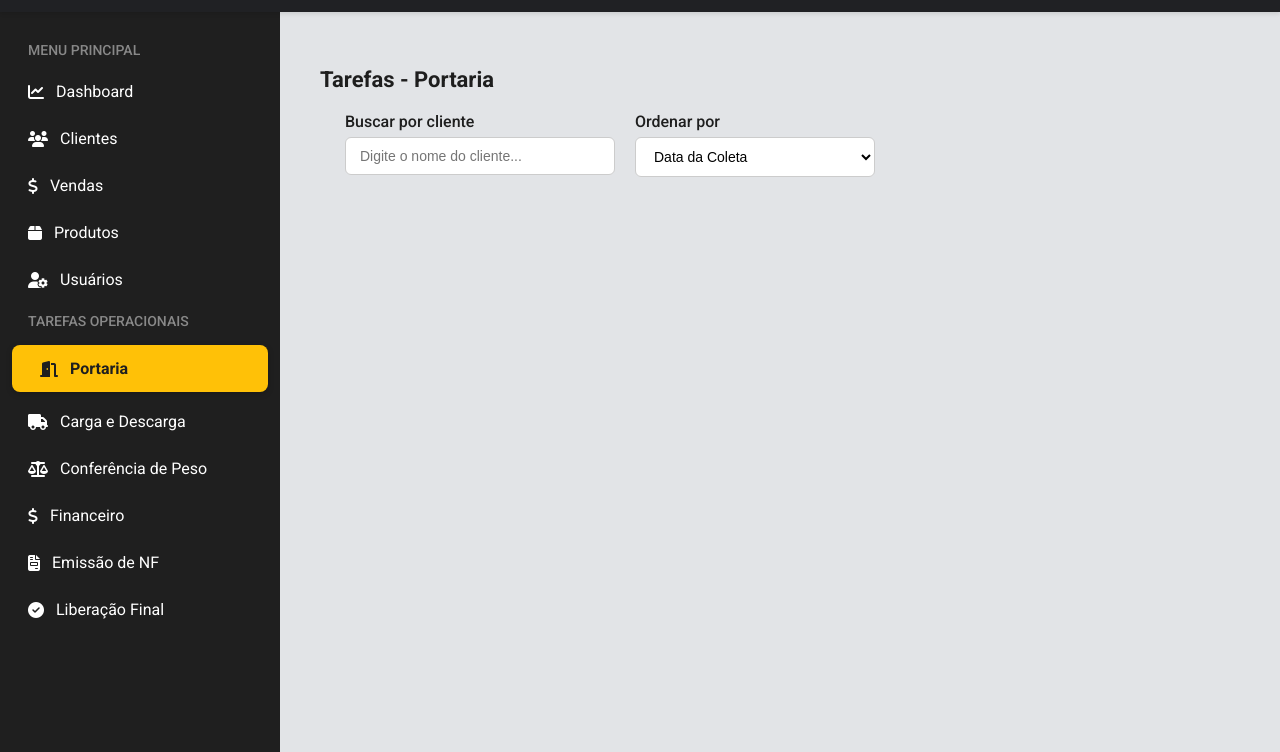
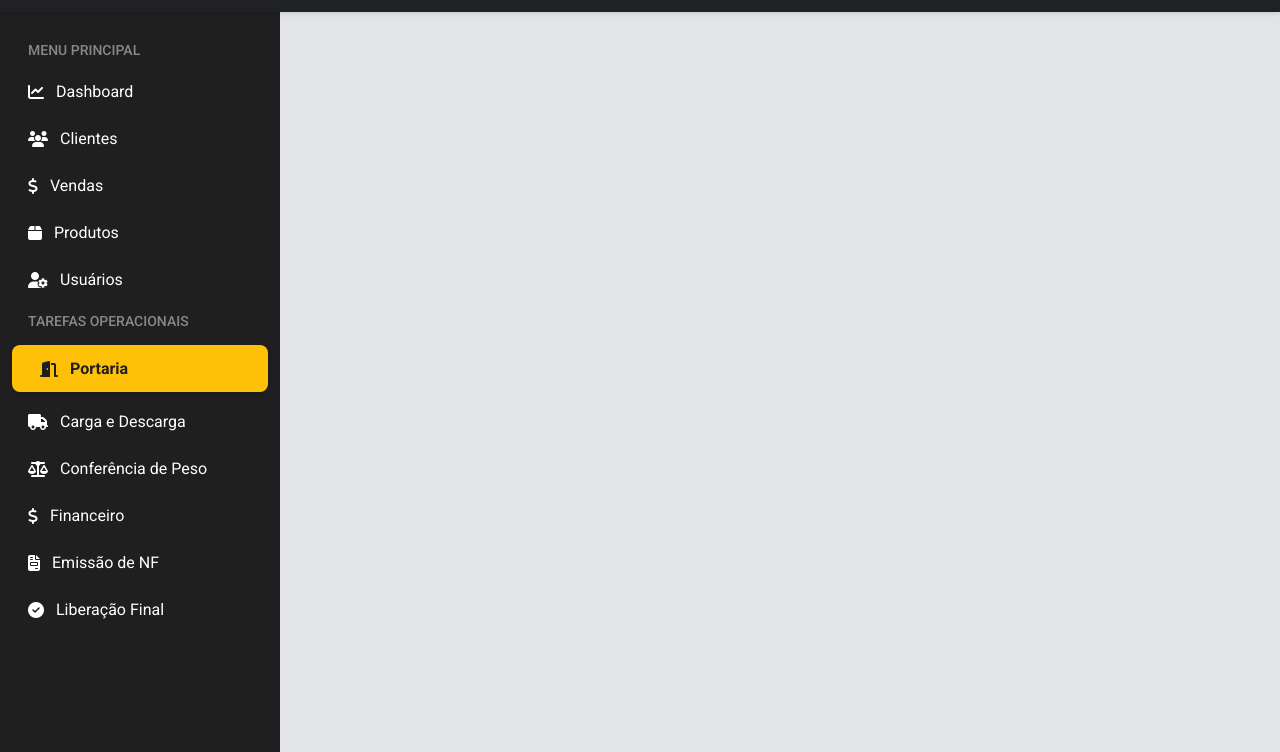
Before and after one commit to luccameira/Prolicz, a website: page tarefas-portaria.html in a window 1280 px wide. Shown: the part 48-800 px from the top of the page. Drawn offline with Linux system fonts and the light colour scheme; no server answers.

Commit message:
Update tarefas-portaria.html

```diff
--- a/tarefas-portaria.html
+++ b/tarefas-portaria.html
@@ -16,20 +16,6 @@
   <div class="topbar"></div>
   <div class="sidebar"></div>
   <div class="main-content">
-    <h1 class="titulo-pagina">Tarefas - Portaria</h1>
-    <div class="filtros-tarefa">
-      <div>
-        <label for="filtro-cliente">Buscar por cliente</label>
-        <input type="text" id="filtro-cliente" placeholder="Digite o nome do cliente...">
-      </div>
-      <div>
-        <label for="ordenar">Ordenar por</label>
-        <select id="ordenar">
-          <option value="data">Data da Coleta</option>
-          <option value="cliente">Nome do Cliente</option>
-        </select>
-      </div>
-    </div>
     <div id="lista-pedidos"></div>
   </div>
 </body>
```
